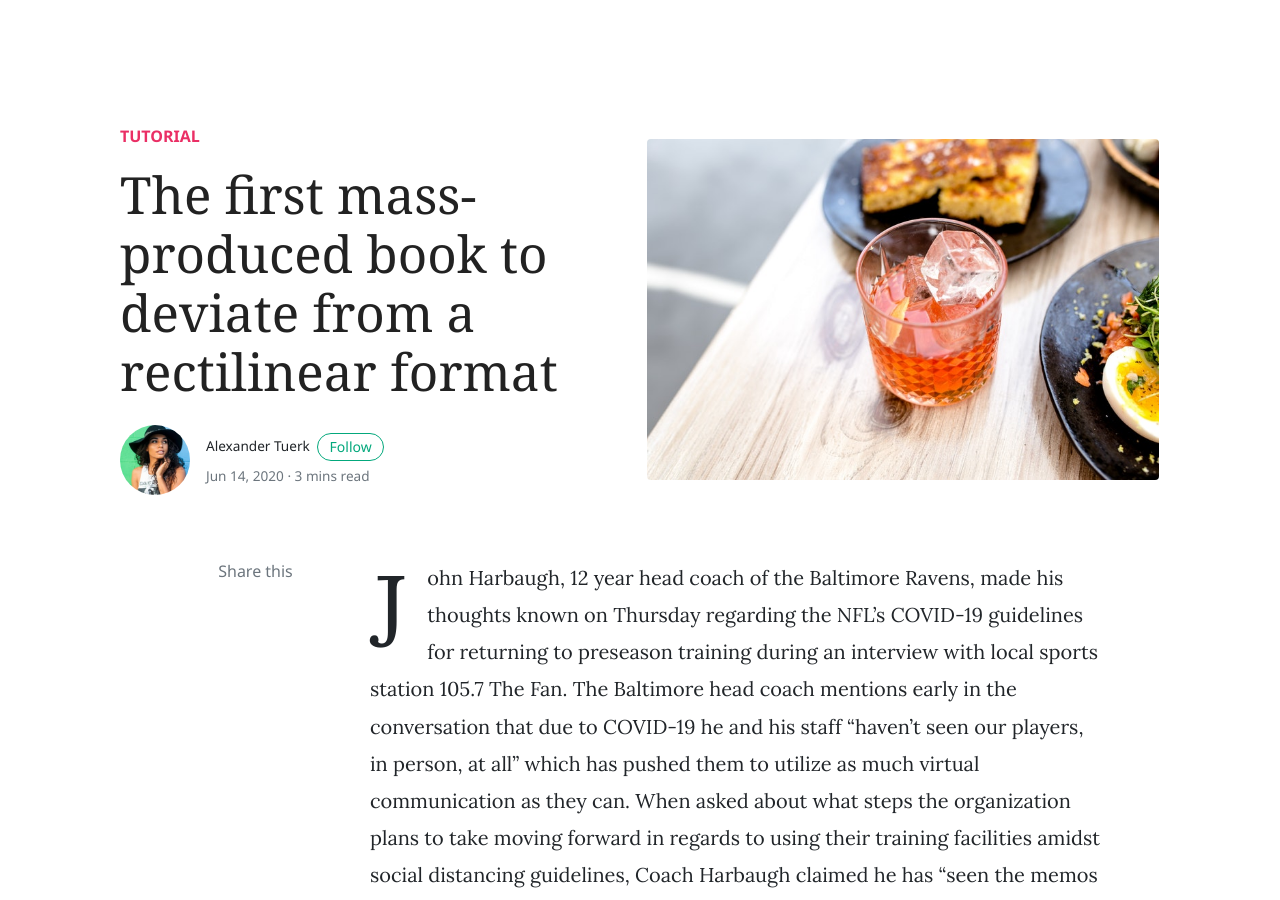
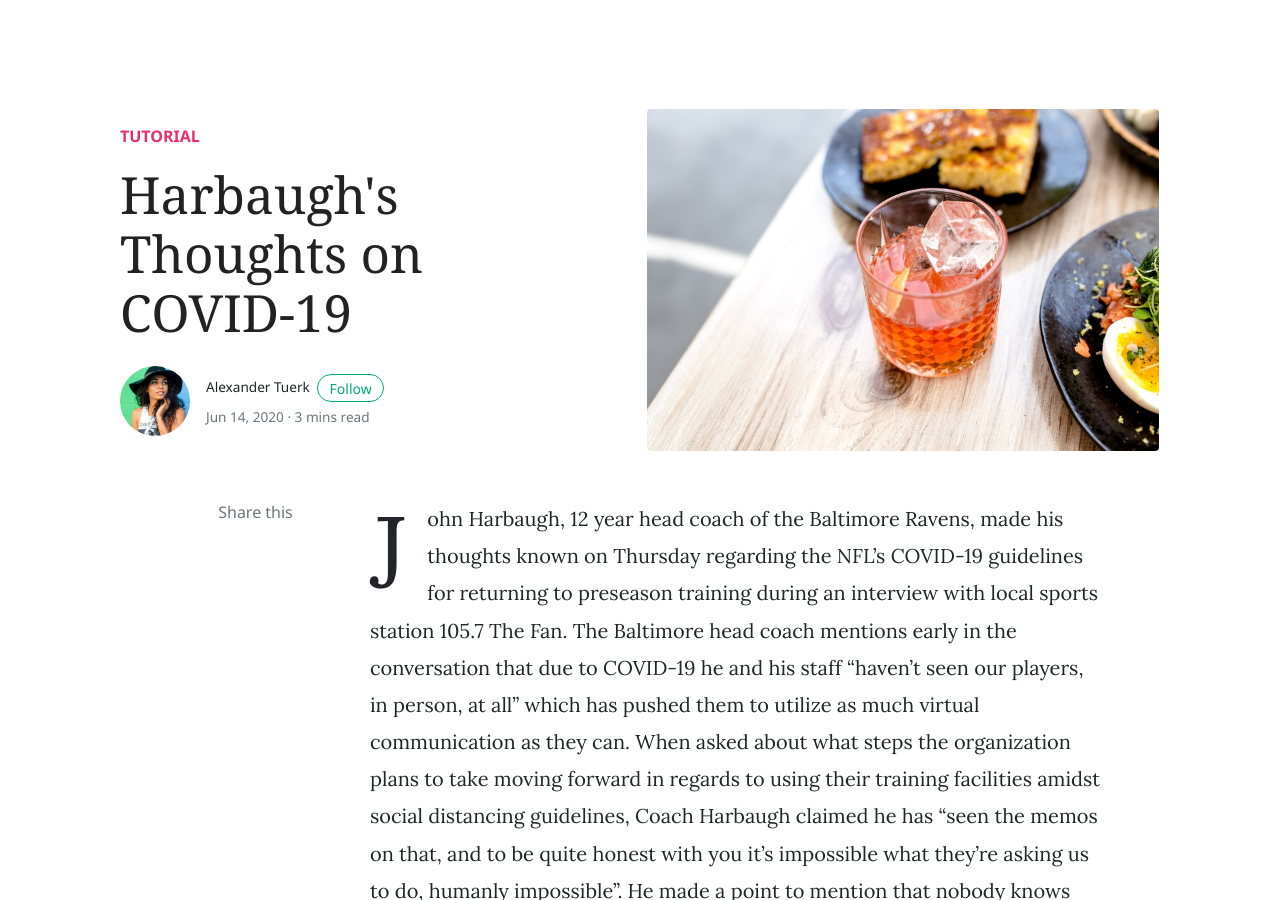
Before and after one commit to connormcdxc/The-LT-Sentinel, a Jekyll site: the page built from _posts/2020-06-14-harbaugh-covid.md, in a window 1280 px wide and 900 px high. Built offline with Jekyll 4.4.1, drawn with Linux system fonts in a browser that asks for light colours; nearby versions of some CDN libraries; comment, search, counter and statistics services are not loaded.

Commit message:
Update 2020-06-14-harbaugh-covid.md

```diff
--- a/_posts/2020-06-14-harbaugh-covid.md
+++ b/_posts/2020-06-14-harbaugh-covid.md
@@ -1,6 +1,6 @@
 ---
 layout: post
-title:  "The first mass-produced book to deviate from a rectilinear format"
+title:  "Harbaugh's Thoughts on COVID-19"
 author: alex
 categories: [ tutorial ]
 image: assets/images/17.jpg
```
